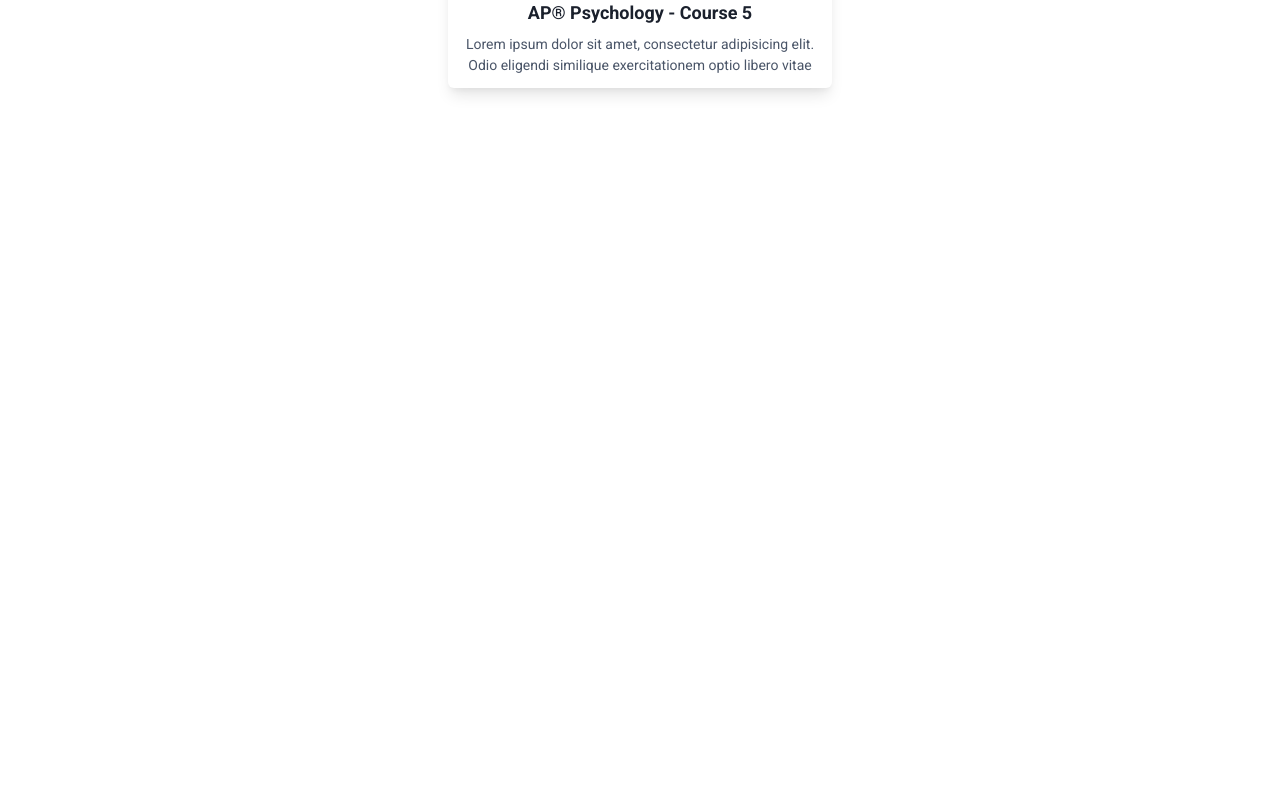
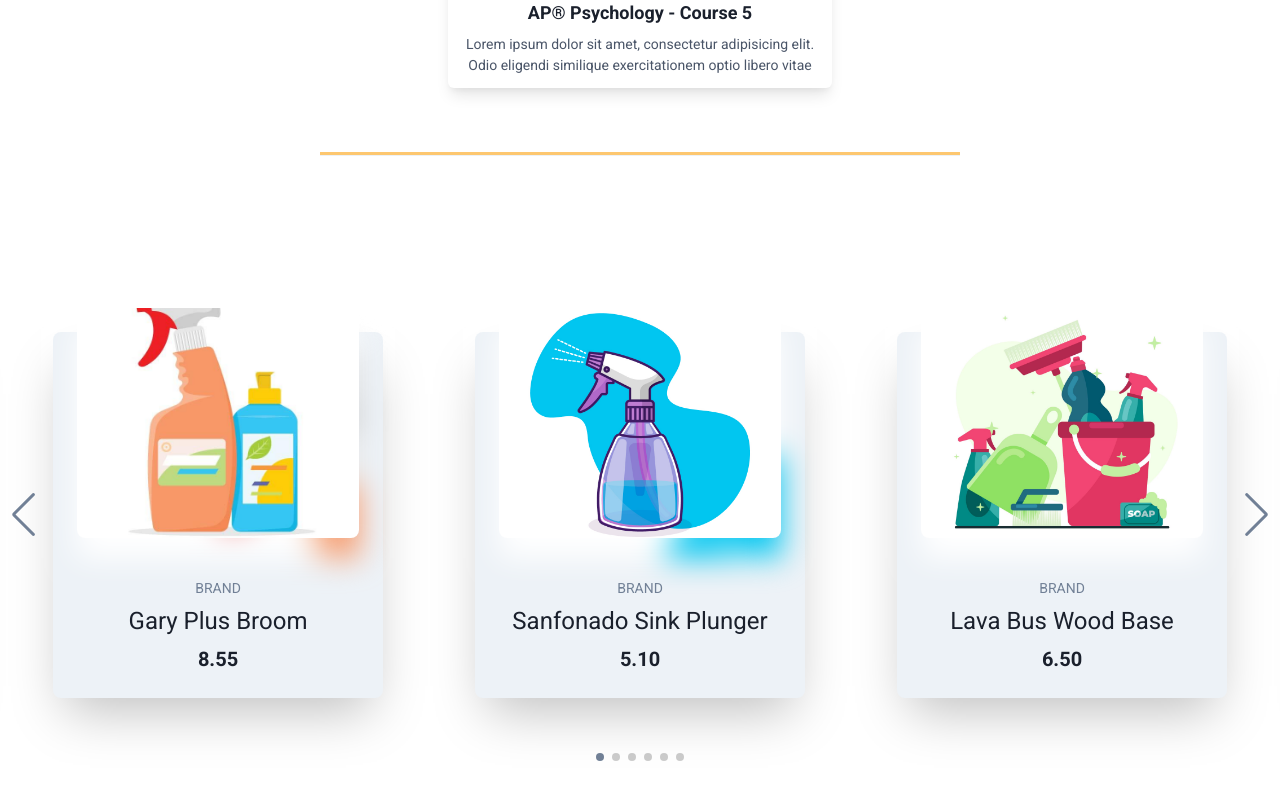
Before and after one commit to pauloWeslleY/app_clear, a React (Vite) app: page /product in a window 1280 px wide. Shown: the part 1405-2205 px from the top of the page. Before the commit the page ends 1541 px from the top, so only its background shows below. Built offline with nearby package versions, Linux system fonts and the light colour scheme.

Commit message:
app fiqlimp page product in 40%

```diff
--- a/package.json
+++ b/package.json
@@ -18,7 +18,8 @@
     "react-dom": "^18.2.0",
     "react-icons": "^4.4.0",
     "react-router-dom": "^6.4.0",
-    "sass": "^1.54.9"
+    "sass": "^1.54.9",
+    "swiper": "^8.4.2"
   },
   "devDependencies": {
     "@types/react": "^18.0.17",
--- a/src/Pages/Home/index.tsx
+++ b/src/Pages/Home/index.tsx
@@ -8,13 +8,13 @@ import {
    Stack,
 } from "@chakra-ui/react";
 
-import { Banner } from "./../../data/photos";
-
 import { Navigation } from "./../../components/Navigation";
 import { BannerHero } from "./../../components/BannerHero";
 import { MainHero } from "./../../components/MainHero";
 import { ActionHero } from "./../../components/ActionHero";
 import { Footer } from "./../../components/Footer";
+
+import { Banner } from "./../../data/photos";
 
 export function Home() {
    return (
--- a/src/Pages/Product/index.tsx
+++ b/src/Pages/Product/index.tsx
@@ -1,7 +1,16 @@
-import { Flex, Heading, Text, useBreakpointValue } from "@chakra-ui/react";
+import {
+   Box,
+   Divider,
+   Flex,
+   Heading,
+   Text,
+   useBreakpointValue,
+} from "@chakra-ui/react";
 import { Cards } from "../../components/Cards/Cards";
 import { Navigation } from "../../components/Navigation";
 import { ProductHero } from "../../components/ProductHero";
+import { SlideCard } from "../../components/SlideCards/SlideCard";
+import { carditems } from "../../data/carditemprops";
 
 export function Product() {
    return (
@@ -32,6 +41,10 @@ export function Product() {
             </Heading>
          </Flex>
          <Cards />
+         <Flex align={"center"} justify={"center"}>
+            <Divider w={"50%"} h={"0.2rem"} bg={"yellow.10"} my={"1rem"} />
+         </Flex>
+         <Box py={"5rem"}>{carditems && <SlideCard cards={carditems} />}</Box>
       </section>
    );
 }
--- a/src/components/BannerHero/index.tsx
+++ b/src/components/BannerHero/index.tsx
@@ -1,7 +1,6 @@
 import { Flex, Heading, Stack, Text, Image } from "@chakra-ui/react";
 import { Banner2 } from "./../../data/photos";
 
-import styles from "./styles.module.scss";
 interface HeroProps {
    title: string;
    subtitle: string;
@@ -10,10 +9,8 @@ interface HeroProps {
 
 export function BannerHero({ title, subtitle, textContent }: HeroProps) {
    return (
-      <section className={styles.wrapper__container}>
       <Stack
          w={"full"}
-            // bg={"gray.10"}
          textAlign={"center"}
          align={"center"}
          spacing={{ base: 8, md: 10 }}
@@ -42,6 +39,5 @@ export function BannerHero({ title, subtitle, textContent }: HeroProps) {
             />
          </Flex>
       </Stack>
-      </section>
    );
 }
--- a/src/components/BannerHero/styles.module.scss
+++ /dev/null
@@ -1,4 +0,0 @@
-//! Styles Banner
-// .wrapper__container {
-//    background-color: #2b2d42;
-// }
--- /dev/null
+++ b/src/components/SlideCards/SlideCard.tsx
@@ -0,0 +1,38 @@
+import { SliderCarousel, Slide, SliderProps } from "../Slider";
+import { CardsItemsProps } from "../../data/carditemprops";
+import { SlideCardItem } from "./SlideCardItem";
+import { Center } from "@chakra-ui/react";
+
+interface CardSliderProps {
+   cards: CardsItemsProps[];
+}
+
+export function SlideCard({ cards }: CardSliderProps) {
+   if (cards.length === 1) {
+      return (
+         <Center>
+            <SlideCardItem card={cards[0]} />
+         </Center>
+      );
+   }
+
+   const settings: SliderProps = {
+      spaceBetween: 50,
+      slidesPerView: cards.length < 3 ? cards.length : 3,
+      navigation: cards.length >= 3 && true,
+      draggable: cards.length >= 3,
+      loop: cards.length >= 3,
+      pagination: {
+         clickable: true,
+      },
+   };
+   return (
+      <SliderCarousel settings={settings}>
+         {cards.map((card) => (
+            <Slide key={card.id}>
+               <SlideCardItem card={card} />
+            </Slide>
+         ))}
+      </SliderCarousel>
+   );
+}
--- /dev/null
+++ b/src/components/SlideCards/SlideCardItem.tsx
@@ -0,0 +1,83 @@
+import {
+   Box,
+   Center,
+   useColorModeValue,
+   Heading,
+   Text,
+   Stack,
+   Image,
+} from "@chakra-ui/react";
+import { CardsItemsProps } from "../../data/carditemprops";
+
+interface Cards {
+   card: CardsItemsProps;
+}
+
+export function SlideCardItem({ card }: Cards) {
+   const { name, image, price } = card;
+
+   return (
+      <Center py={12}>
+         <Box
+            role={"group"}
+            p={6}
+            maxW={"330px"}
+            w={"full"}
+            bg={useColorModeValue("gray.100", "orange.800")}
+            boxShadow={"2xl"}
+            rounded={"lg"}
+            pos={"relative"}
+            zIndex={1}
+         >
+            <Box
+               rounded={"lg"}
+               mt={-12}
+               pos={"relative"}
+               height={"230px"}
+               _after={{
+                  transition: "all .3s ease",
+                  content: '""',
+                  w: "full",
+                  h: "full",
+                  pos: "absolute",
+                  top: 5,
+                  left: 0,
+                  backgroundImage: `url(${image})`,
+                  filter: "blur(15px)",
+                  zIndex: -1,
+               }}
+               _groupHover={{
+                  _after: {
+                     filter: "blur(20px)",
+                  },
+               }}
+            >
+               <Image
+                  rounded={"lg"}
+                  height={230}
+                  width={282}
+                  objectFit={"cover"}
+                  src={image}
+               />
+            </Box>
+            <Stack pt={10} align={"center"}>
+               <Text
+                  color={"gray.500"}
+                  fontSize={"sm"}
+                  textTransform={"uppercase"}
+               >
+                  Brand
+               </Text>
+               <Heading fontSize={"2xl"} fontFamily={"body"} fontWeight={500}>
+                  {name}
+               </Heading>
+               <Stack direction={"row"} align={"center"}>
+                  <Text fontWeight={800} fontSize={"xl"}>
+                     {price}
+                  </Text>
+               </Stack>
+            </Stack>
+         </Box>
+      </Center>
+   );
+}
--- /dev/null
+++ b/src/components/SlideCards/index.tsx
@@ -0,0 +1,5 @@
+import { SlideCardItem } from "./SlideCardItem";
+import { CardsItemsProps } from "../../data/carditemprops";
+
+export { SlideCardItem };
+export type { CardsItemsProps };
--- /dev/null
+++ b/src/components/Slider/Slider.tsx
@@ -0,0 +1,21 @@
+import { ReactNode } from "react";
+import { Swiper, SwiperProps } from "swiper/react";
+import { Navigation, Pagination, A11y } from "swiper";
+
+import "swiper/css";
+import "swiper/css/navigation";
+import "swiper/css/pagination";
+import "./styles.scss";
+
+interface SliderProps {
+   settings: SwiperProps;
+   children: ReactNode;
+}
+
+export function SliderCarousel({ settings, children }: SliderProps) {
+   return (
+      <Swiper modules={[Navigation, Pagination, A11y]} {...settings}>
+         {children}
+      </Swiper>
+   );
+}
--- /dev/null
+++ b/src/components/Slider/index.ts
@@ -0,0 +1,5 @@
+import { SliderCarousel } from "./Slider";
+import { SwiperSlide, SwiperProps as SliderProps } from "swiper/react";
+
+export { SwiperSlide as Slide, SliderCarousel };
+export type { SliderProps };
--- /dev/null
+++ b/src/components/Slider/styles.scss
@@ -0,0 +1,18 @@
+//! <| === Styles Swiper&Slider === |>
+.swiper {
+   padding: 32px;
+
+   .swiper-slide {
+      display: flex;
+      justify-content: center;
+   }
+
+   .swiper-pagination-bullet-active {
+      background-color: #718096;
+   }
+
+   .swiper-button-next,
+   .swiper-button-prev {
+      color: #718096;
+   }
+}
--- /dev/null
+++ b/src/data/carditemprops.ts
@@ -0,0 +1,52 @@
+import Product1 from './../assets/product_1.jpg';
+import Product2 from './../assets/product_2.jpg';
+import Product3 from './../assets/product_3.jpg';
+import Product4 from './../assets/product_4.jpg';
+
+export interface CardsItemsProps {
+   id?: number;
+   name: string;
+   price: string;
+   image: any;
+}
+
+const carditems: CardsItemsProps[] = [
+   {
+      id: 1,
+      name: "Gary Plus Broom",
+      image: Product1,
+      price: "8.55"
+   },
+   {
+      id: 2,
+      name: "Sanfonado Sink Plunger",
+      image: Product2,
+      price: "5.10"
+   },
+   {
+      id: 3,
+      name: "Lava Bus Wood Base",
+      image: Product3,
+      price: "6.50"
+   },
+   {
+      id: 4,
+      name: "Nylon",
+      image: Product4,
+      price: "10.00"
+   },
+   {
+      id: 5,
+      name: "Nylon2",
+      image: Product4,
+      price: "100.50"
+   },
+   {
+      id: 6,
+      name: "Nylon Thine",
+      image: Product4,
+      price: "45.00"
+   },
+]
+
+export {carditems}
```
Also changed, not shown: 1 other file (tests, documents, lock files or other folders). Lines whose indentation alone changed are shown as unchanged.
